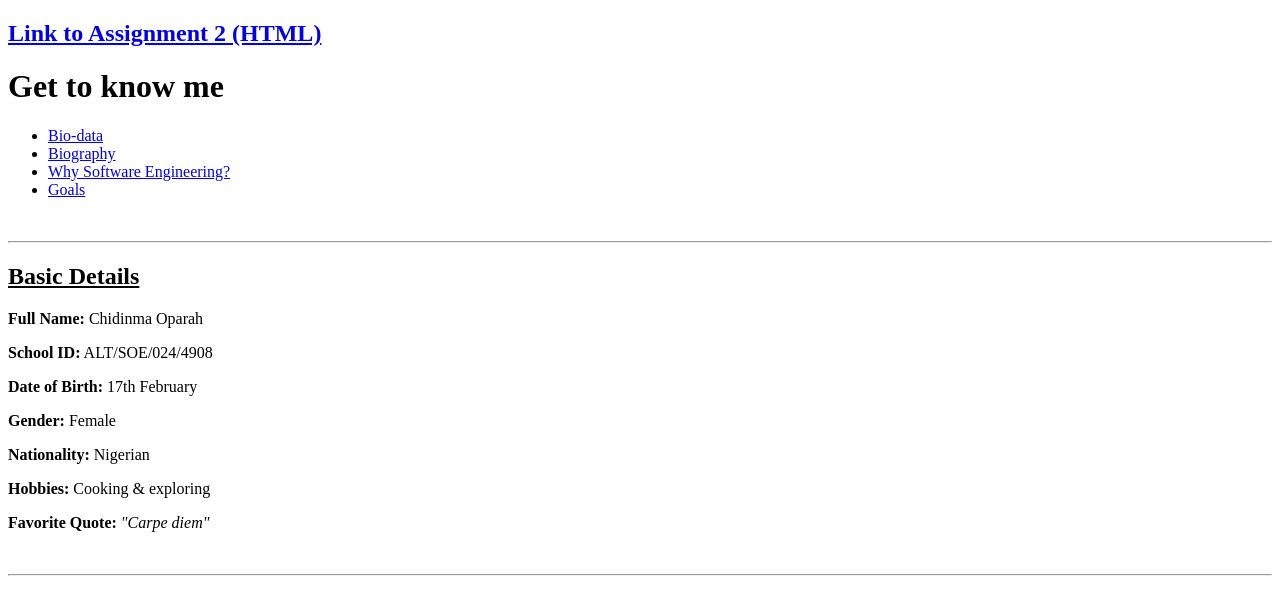
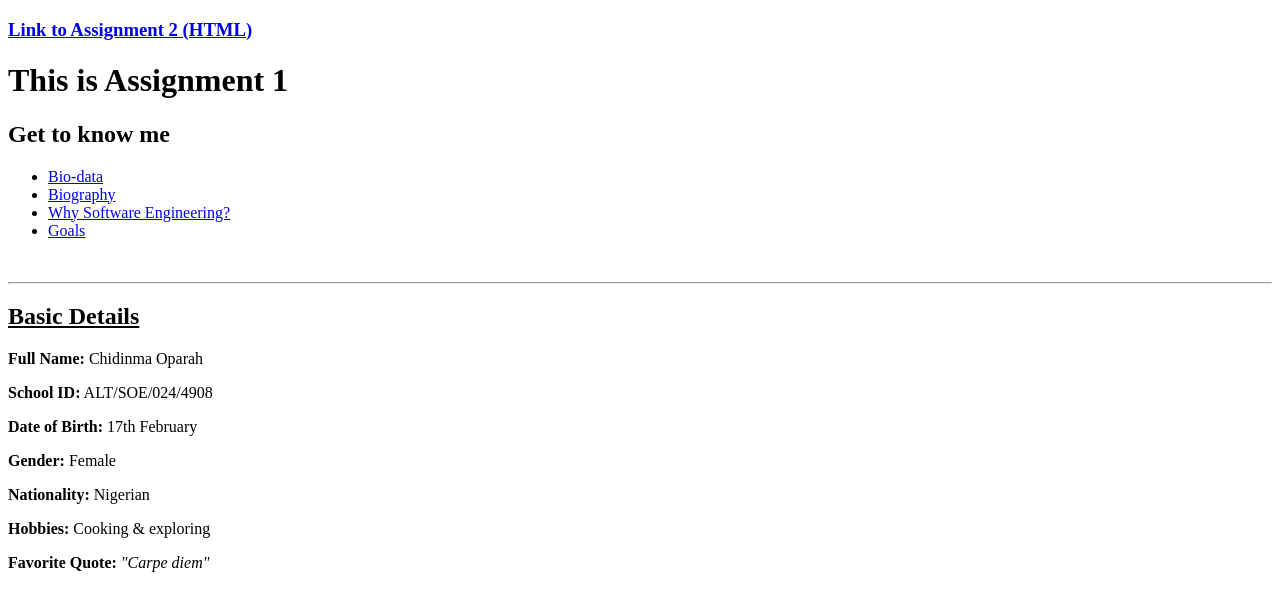
Before and after one commit to Nma01/Assignment---Html, a plain HTML site: page index.html in a window 1280 px wide. Shown: the top 593 px of the page. Drawn offline with Linux system fonts and the light colour scheme.

Commit message:
update to the index.html file.

```diff
--- a/index.html
+++ b/index.html
@@ -6,8 +6,9 @@
     <title>My Bio</title>
   </head>
   <body>
-    <h2><a href="./Assignment 2/indexx.html">Link to Assignment 2 (HTML)</a></h2>
-    <h1 id="top">Get to know me</h1>
+    <h3><a href="./Assignment 2/indexx.html">Link to Assignment 2 (HTML)</a></h3>
+    <h1>This is Assignment 1</h1>
+    <h2 id="top">Get to know me</h2>
     <ul >
       <li><a href="#bio-data">Bio-data</a></li>
       <li><a href="#biography">Biography</a></li>
```
